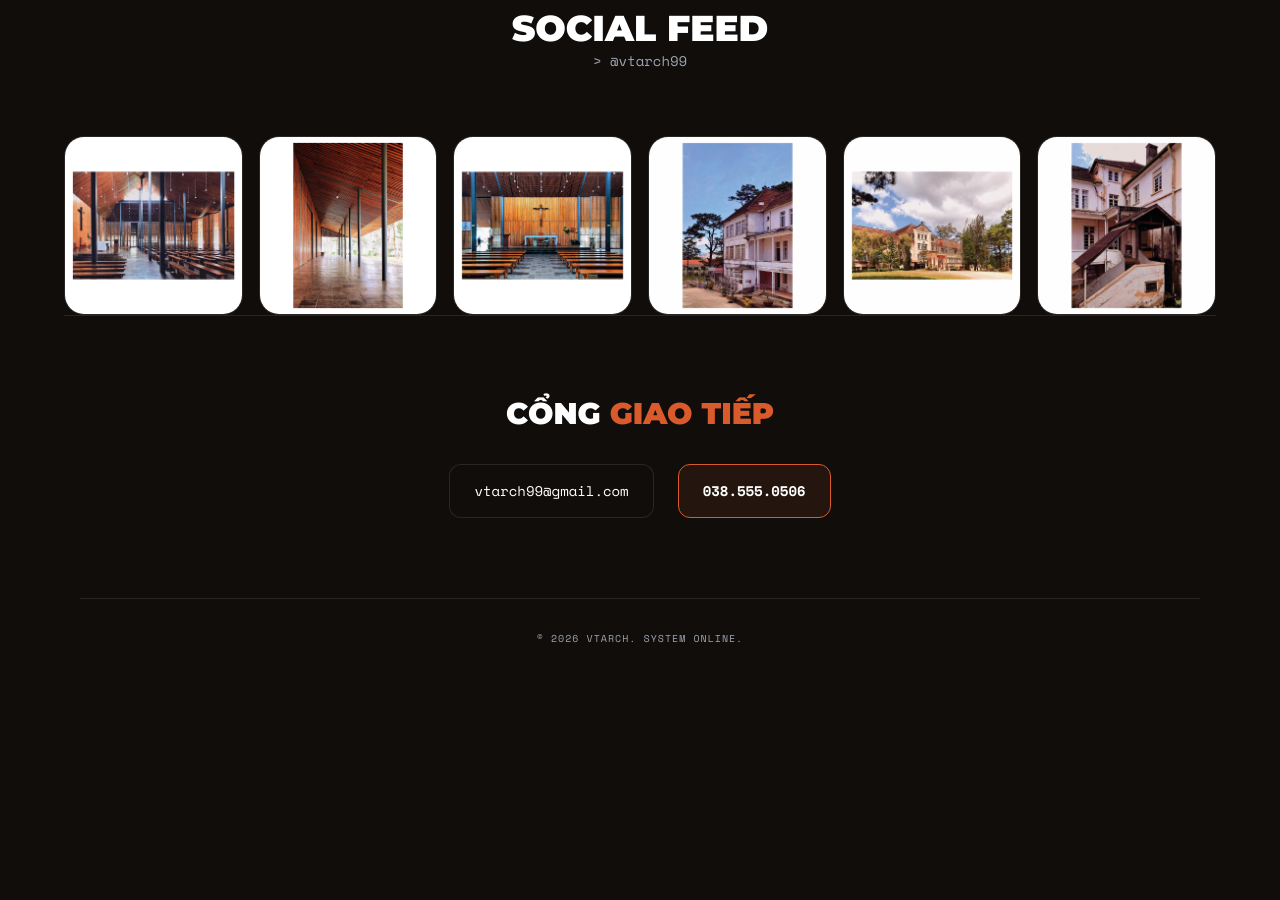
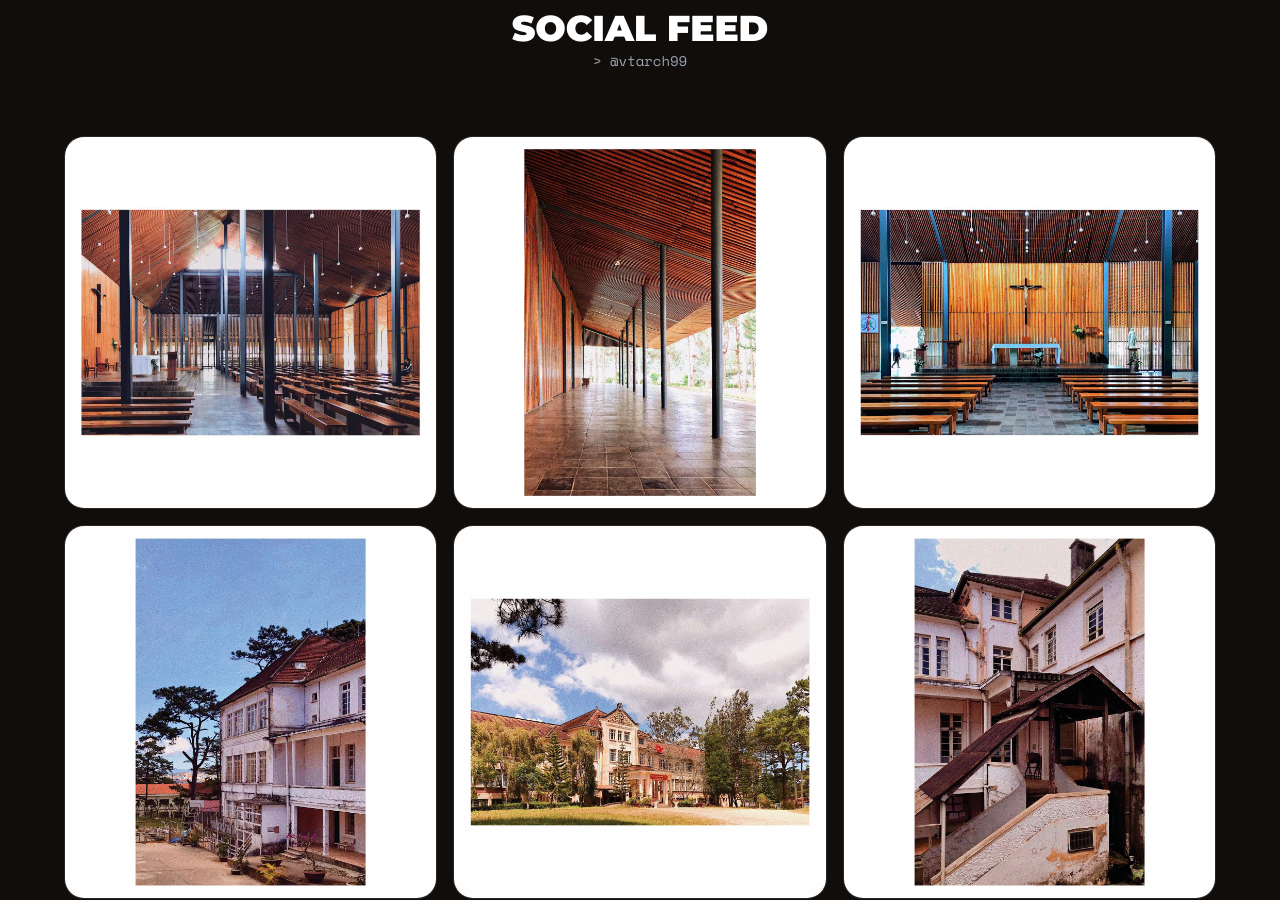
Before and after one commit to datavtarch/datavtarch.github.io, a React (Vite) app: page / in a window 1280 px wide. Shown: the part 1900-2800 px from the top of the page. Before the commit the page ends 2626 px from the top, so only its background shows below. Built offline with nearby package versions, Linux system fonts and the light colour scheme.

Commit message:
style: fix social feed to 3 columns grid for all devices

```diff
--- a/src/pages/Home.jsx
+++ b/src/pages/Home.jsx
@@ -142,31 +142,35 @@ const Home = ({ setSelectedProject }) => {
 
       {/* ── SOCIAL FEED ── */}
       <section className="max-w-6xl mx-auto border-t border-[var(--border-color)] pt-32 text-center">
-        <div className="w-12 h-12 bg-gradient-to-tr from-yellow-400 via-red-500 to-purple-500 rounded-2xl flex items-center justify-center text-white mx-auto mb-6">
+        <div className="w-12 h-12 bg-gradient-to-tr from-yellow-400 via-red-500 to-purple-500 rounded-2xl flex items-center justify-center text-white mx-auto mb-6 shadow-lg">
           <InstagramIcon size={24} />
         </div>
         <h3 className="text-4xl font-black font-heading uppercase">Social Feed</h3>
         <a
           href="https://www.instagram.com/vtarch99/"
-          className="text-sm font-mono text-[var(--text-muted)] hover:text-[#D95A2B]"
+          className="text-sm font-mono text-[var(--text-muted)] hover:text-[#D95A2B] transition-colors"
         >
           &gt; @vtarch99
         </a>
-        <div className="grid grid-cols-2 md:grid-cols-3 lg:grid-cols-6 gap-4 mt-16">
-          {IG_POSTS.slice(0, 6).map((post, idx) => {
+
+        {/* Grid cố định 3 cột cho mọi thiết bị */}
+        <div className="grid grid-cols-3 gap-2 md:gap-4 mt-16 px-2 md:px-0">
+          {IG_POSTS.slice(0, 9).map((post, idx) => {
             const prefix = import.meta.env.DEV ? '/' : import.meta.env.BASE_URL;
             return (
               <a
                 key={idx}
                 href={post.link}
-                className="aspect-square luxury-card overflow-hidden group"
+                className="aspect-square luxury-card overflow-hidden group border-[0.5px] md:border"
               >
                 <img
                   src={`${prefix}instagram/${post.image}`.replace(/\/+/g, '/')}
-                  alt="IG"
+                  alt="Instagram Post"
                   loading="lazy"
-                  className="w-full h-full object-cover transition-transform group-hover:scale-110"
+                  className="w-full h-full object-cover transition-transform duration-500 group-hover:scale-110"
                 />
+                {/* Overlay Subtle on Mobile */}
+                <div className="absolute inset-0 bg-black/5 opacity-0 group-hover:opacity-100 transition-opacity"></div>
               </a>
             );
           })}
```
